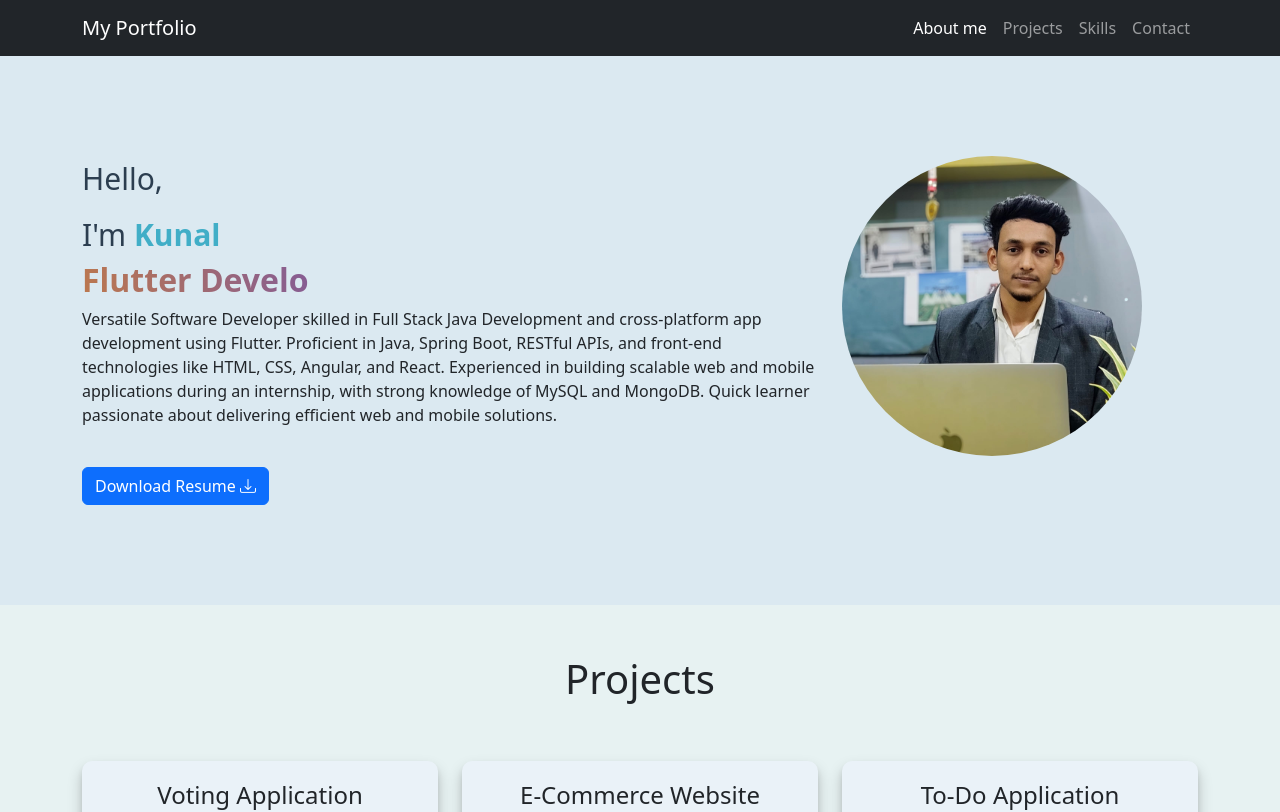
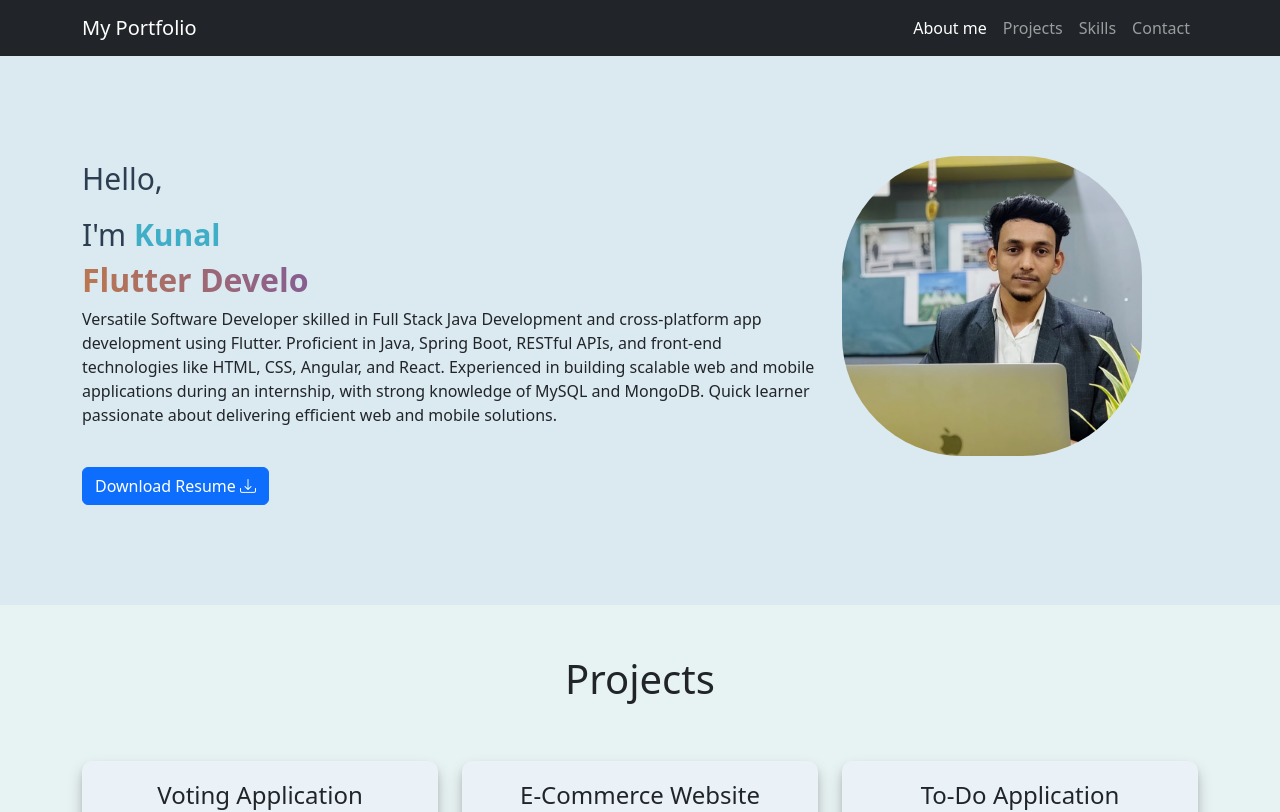
Before and after one commit to kunalfarkase9494/MyPortfolio, a React (Vite) app: page / in a window 1280 px wide. Shown: the top 812 px of the page. Built offline with nearby package versions, Linux system fonts and the light colour scheme.

Commit message:
Update Hero.jsx

```diff
--- a/src/hero/Hero.jsx
+++ b/src/hero/Hero.jsx
@@ -20,7 +20,7 @@
               <img
                 src={kunalIamge}
                 alt="Kunal"
-                style={{ height: "300px", borderRadius: "50%" }}
+                style={{ height: "300px", borderRadius: "40%" }}
                 data-aos="zoom-in"
               />
             </div>
```
